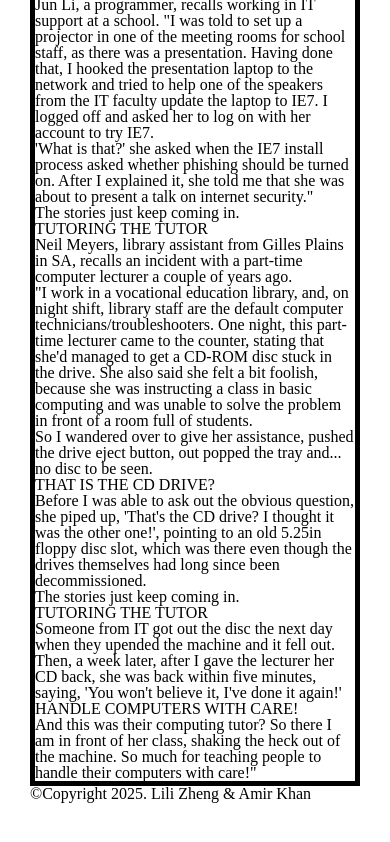
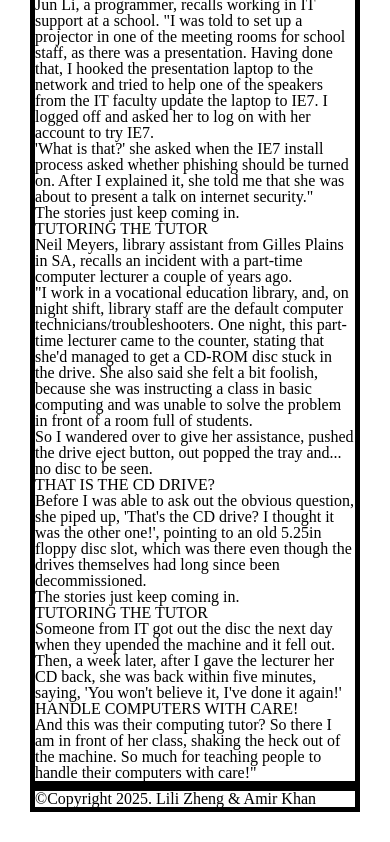
Before and after one commit to fjzll/CIV-WebTech-Portfolio, a plain HTML site: page phase-2/index.html in a window 390 px wide. Shown: the part 618-1460 px from the top of the page. Drawn offline with Linux system fonts and the light colour scheme.

Commit message:
feat: site mobile footer - add CSS to lay the site footer

```diff
--- a/phase-2/assets/css/main.css
+++ b/phase-2/assets/css/main.css
@@ -31,6 +31,9 @@ main{
     border: black solid 5px;
 }
 
+footer{
+    border: black solid 5px;
+}
 
 /*CSS for desktop*/
 @media screen and (min-width: 1200px) {
```
